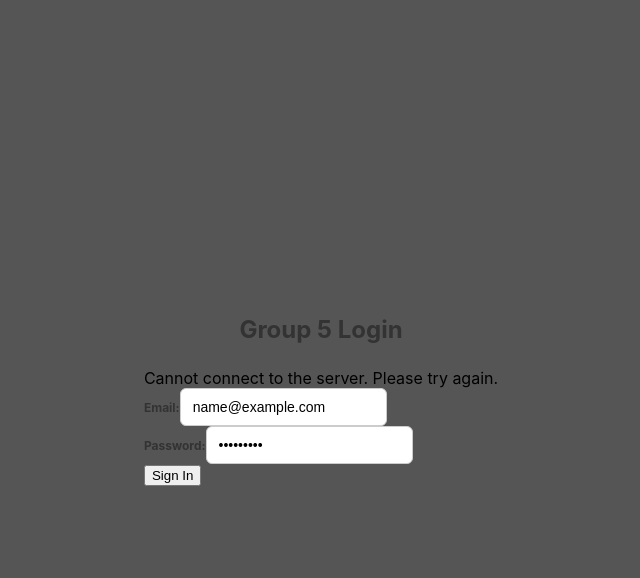
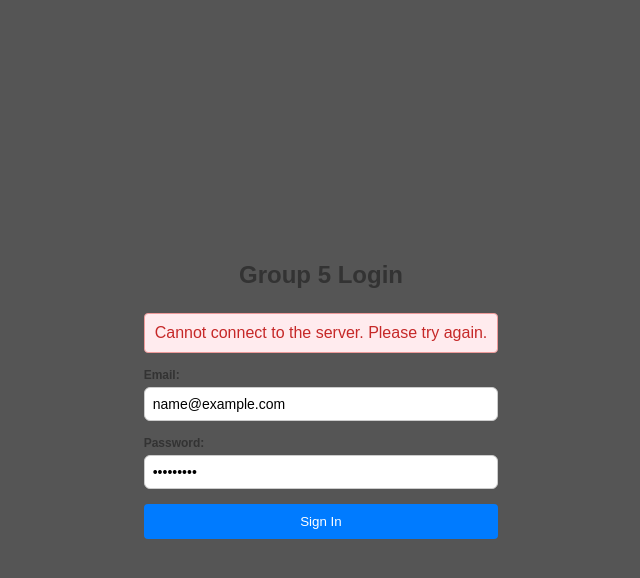
Before and after one commit to Theophilus-Nueva/LoginFormsProjectGroup5, a React (Vite) app: page / in a window 1280 px wide. Both pictures are taken after typing "name@example.com", "Sample123" into the empty fields and a click on the button "Sign In". Shown: the top 578 px of the page, without its empty margins (319-959 px from the left). Built offline with nearby package versions, Linux system fonts and the light colour scheme; no server answers.

Commit message:
fixed login.jsx

```diff
--- a/src/routes/Login.jsx
+++ b/src/routes/Login.jsx
@@ -1,6 +1,5 @@
 import React, { useState } from 'react';
-import { useNavigate } from 'react-router-dom';
-import { loginUser } from '../services/authService';
+import { loginUser } from '../services/authService'; // Import your new service
 
 const Login = () => {
   const [email, setEmail] = useState('');
@@ -9,20 +8,19 @@ const Login = () => {
   const [message, setMessage] = useState('');
   const [isError, setIsError] = useState(false);
 
-  const navigate = useNavigate();
-
   const handleLogin = async (e) => {
     e.preventDefault();
     setIsLoading(true);
     setMessage('');
-    setIsError(false);
 
     try {
+      // Use the service here!
       const data = await loginUser(email, password);
 
       if (data.status === "mfa_required") {
-        // Send the user to the OTP screen and pass along their user_id
-        navigate('/otp', { state: { userId: data.user_id } });
+        setIsError(false);
+        setMessage("Login success! (MFA flow will be added here later)");
+        console.log("User ID for next step:", data.user_id);
       }
 
     } catch (error) {
@@ -38,40 +36,59 @@ const Login = () => {
   };
 
   return (
-    <div className="login-container">
+    <div style={{ maxWidth: '400px', margin: '50px auto', fontFamily: 'sans-serif' }}>
       <h2>Group 5 Login</h2>
 
-      {/* Using dynamic classes so your CSS file can style errors vs successes */}
       {message && (
-        <div className={isError ? "message error" : "message success"}>
+        <div style={{
+          padding: '10px',
+          marginBottom: '15px',
+          backgroundColor: isError ? '#ffebee' : '#e8f5e9',
+          color: isError ? '#c62828' : '#2e7d32',
+          border: `1px solid ${isError ? '#ef9a9a' : '#a5d6a7'}`,
+          borderRadius: '4px'
+        }}>
           {message}
         </div>
       )}
 
-      <form onSubmit={handleLogin}>
-        <div className="input-group">
-          <label>Email:</label>
+      <form onSubmit={handleLogin} style={{ display: 'flex', flexDirection: 'column', gap: '15px' }}>
+        <div>
+          <label style={{ display: 'block', marginBottom: '5px' }}>Email:</label>
           <input
             type="email"
             value={email}
             onChange={(e) => setEmail(e.target.value)}
             required
             disabled={isLoading}
+            style={{ width: '100%', padding: '8px', boxSizing: 'border-box' }}
           />
         </div>
 
-        <div className="input-group">
-          <label>Password:</label>
+        <div>
+          <label style={{ display: 'block', marginBottom: '5px' }}>Password:</label>
           <input
             type="password"
             value={password}
             onChange={(e) => setPassword(e.target.value)}
             required
             disabled={isLoading}
+            style={{ width: '100%', padding: '8px', boxSizing: 'border-box' }}
           />
         </div>
 
-        <button type="submit" disabled={isLoading}>
+        <button
+          type="submit"
+          disabled={isLoading}
+          style={{
+            padding: '10px',
+            backgroundColor: isLoading ? '#ccc' : '#007bff',
+            color: 'white',
+            border: 'none',
+            borderRadius: '4px',
+            cursor: isLoading ? 'not-allowed' : 'pointer'
+          }}
+        >
           {isLoading ? "Authenticating..." : "Sign In"}
         </button>
       </form>
```
